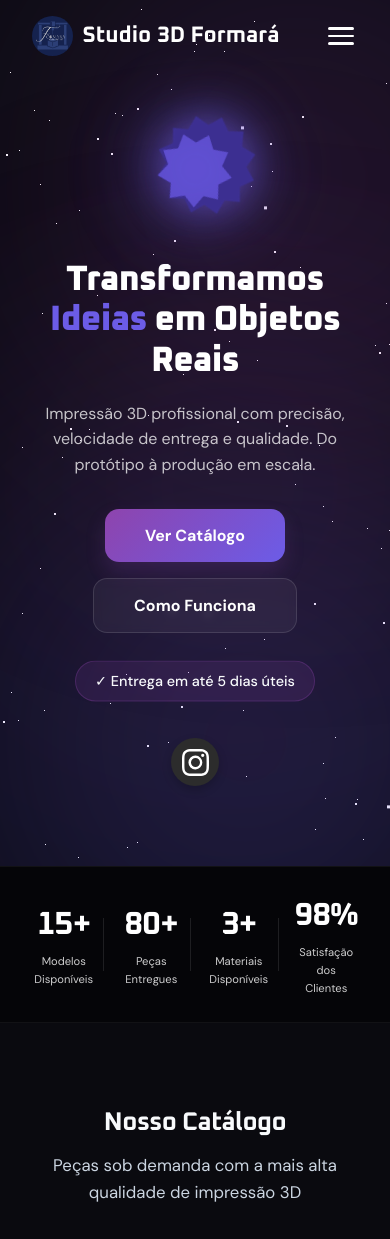
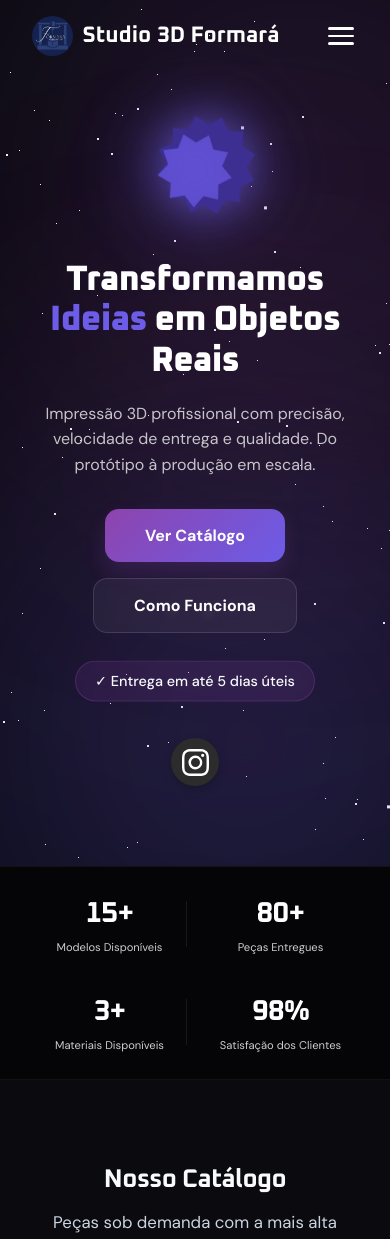
Before and after one commit to KaueBR12/Studio3dformara, a React (Vite) app: page / in a window 390 px wide. Shown: the top 1239 px of the page. Built offline with nearby package versions, Linux system fonts and the light colour scheme.

Commit message:
feat: initialize base project styles including typography, layout resets, and custom UI components

```diff
--- a/src/index.css
+++ b/src/index.css
@@ -1048,7 +1048,7 @@ button {
   margin: auto;
   display: flex;
   justify-content: space-around;
-  align-items: center;
+  align-items: flex-start; /* Alinha os números pelo topo */
   gap: 1rem;
   text-align: center;
 }
@@ -1056,16 +1056,19 @@ button {
 .stat-item {
   flex: 1;
   position: relative;
+  display: flex;
+  flex-direction: column;
+  align-items: center;
 }
 
 .stat-item:not(:last-child)::after {
   content: '';
   position: absolute;
-  right: -0.5rem;
-  top: 20%;
-  height: 60%;
+  right: 0;
+  top: 15%;
+  height: 70%;
   width: 1px;
-  background: rgba(255, 255, 255, 0.1);
+  background: rgba(255, 255, 255, 0.08);
 }
 
 .stat-item h3 {
@@ -1086,8 +1089,17 @@ button {
 
 @media (max-width: 768px) {
   .stats-grid {
+    display: grid;
     grid-template-columns: repeat(2, 1fr);
-    gap: 1.5rem;
+    gap: 2rem 1rem;
+  }
+
+  .stat-item:nth-child(2)::after {
+    display: none;
+  }
+
+  .stat-item h3 {
+    font-size: 1.8rem;
   }
 }
 
```
